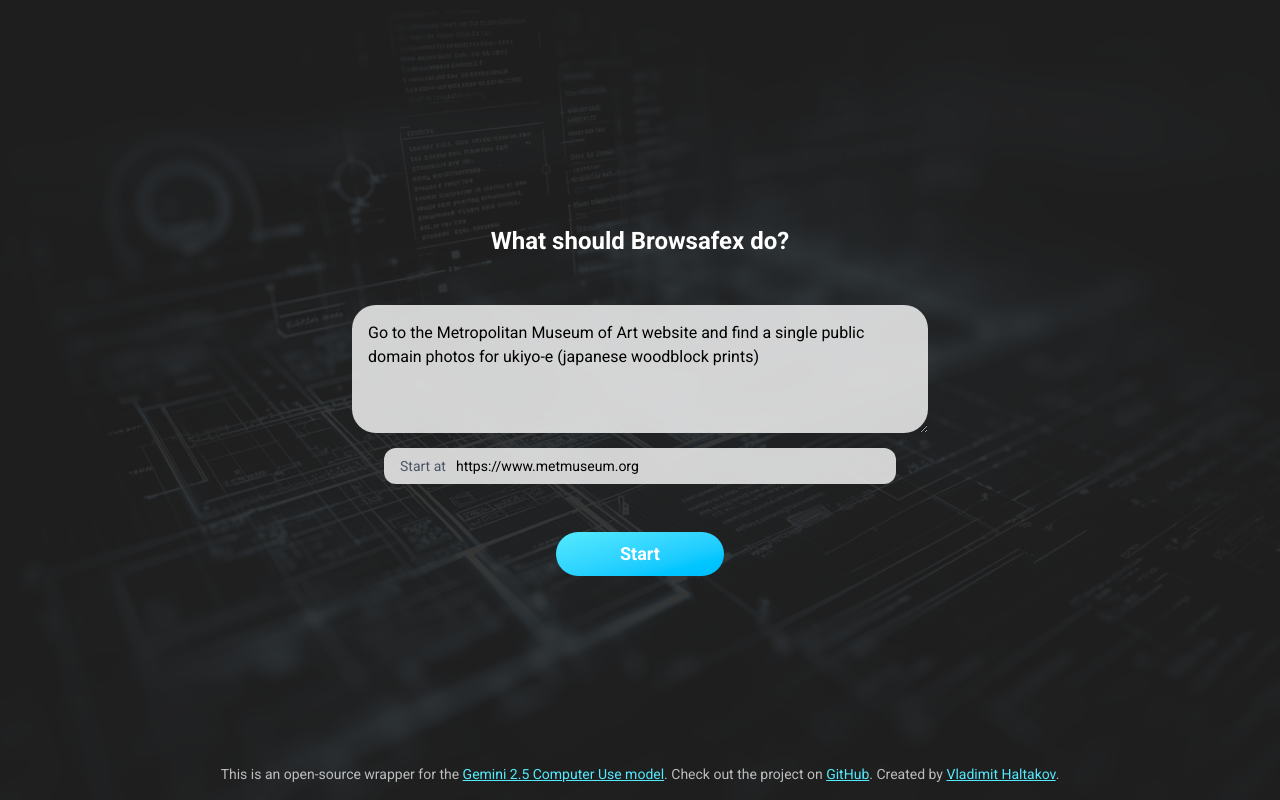
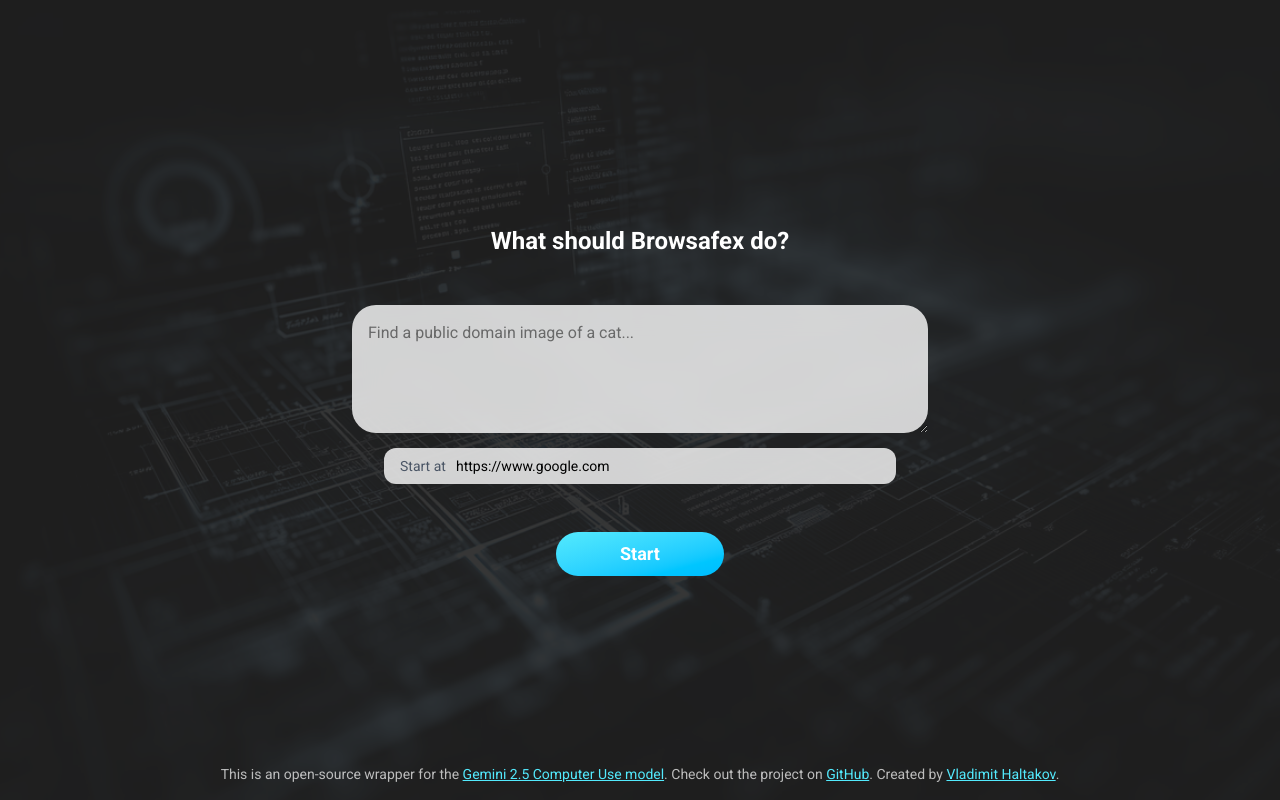
Before and after one commit to haltakov/browsafex, a Next.js app: page / in a window 1280 px wide. Built offline with nearby package versions, Linux system fonts and the light colour scheme.

Commit message:
chore: update defailt input

```diff
--- a/src/app/page.tsx
+++ b/src/app/page.tsx
@@ -7,10 +7,8 @@
 
 export default function Home() {
   const router = useRouter();
-  const [startUrl, setStartUrl] = useState("https://www.metmuseum.org");
-  const [initialPrompt, setInitialPrompt] = useState(
-    "Go to the Metropolitan Museum of Art website and find a single public domain photos for ukiyo-e (japanese woodblock prints)"
-  );
+  const [startUrl, setStartUrl] = useState("https://www.google.com");
+  const [initialPrompt, setInitialPrompt] = useState("");
   const [isStarting, setIsStarting] = useState(false);
 
   const handleStartSession = async () => {
@@ -61,7 +59,7 @@
               onChange={(e) => setInitialPrompt(e.target.value)}
               className="w-full p-4 rounded-3xl focus:ring-2 focus:ring-cyan-400 focus:outline-none bg-white/80 backdrop-blur-lg"
               rows={4}
-              placeholder="Find the best restaurant in..."
+              placeholder="Find a public domain image of a cat..."
             />
           </div>
 
```
